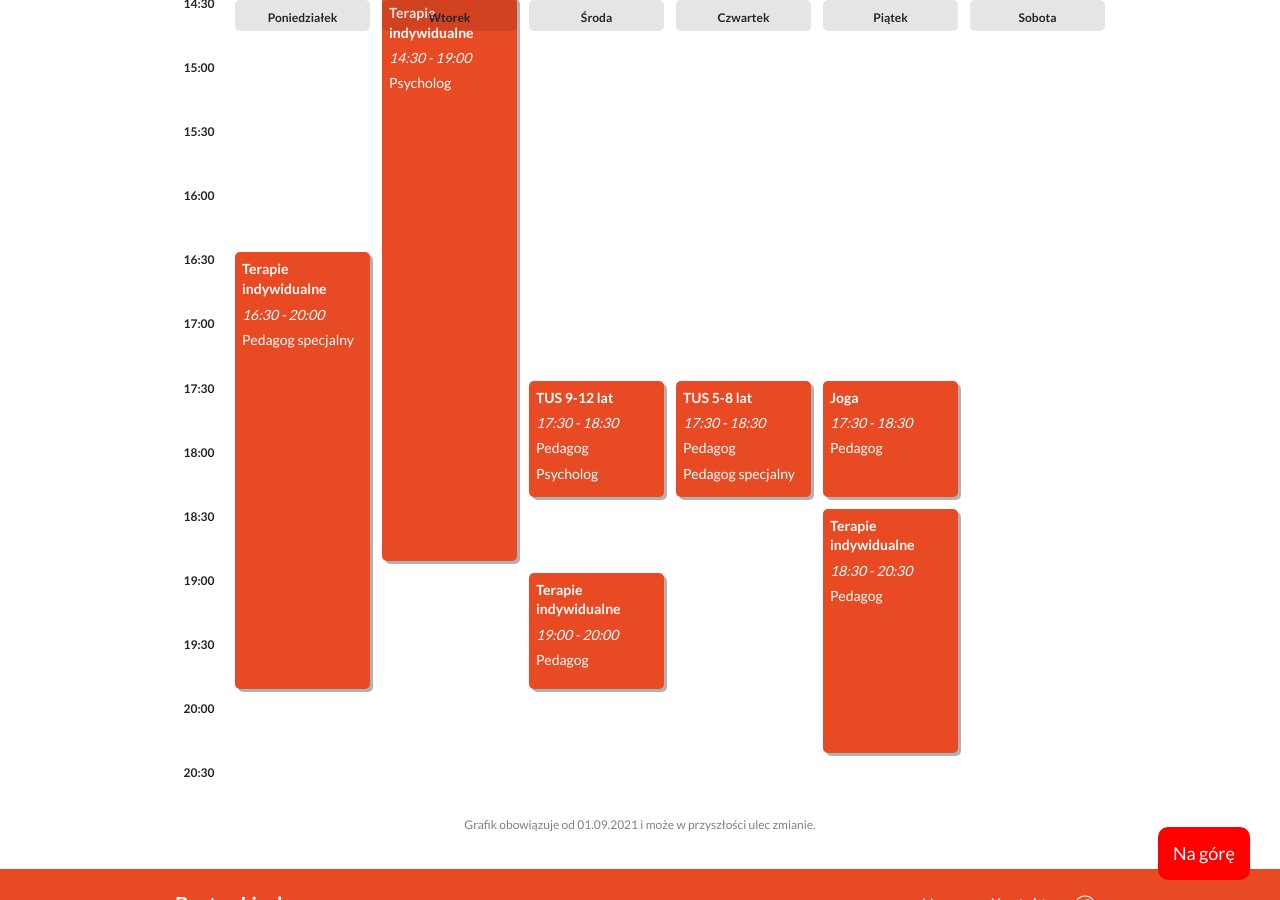
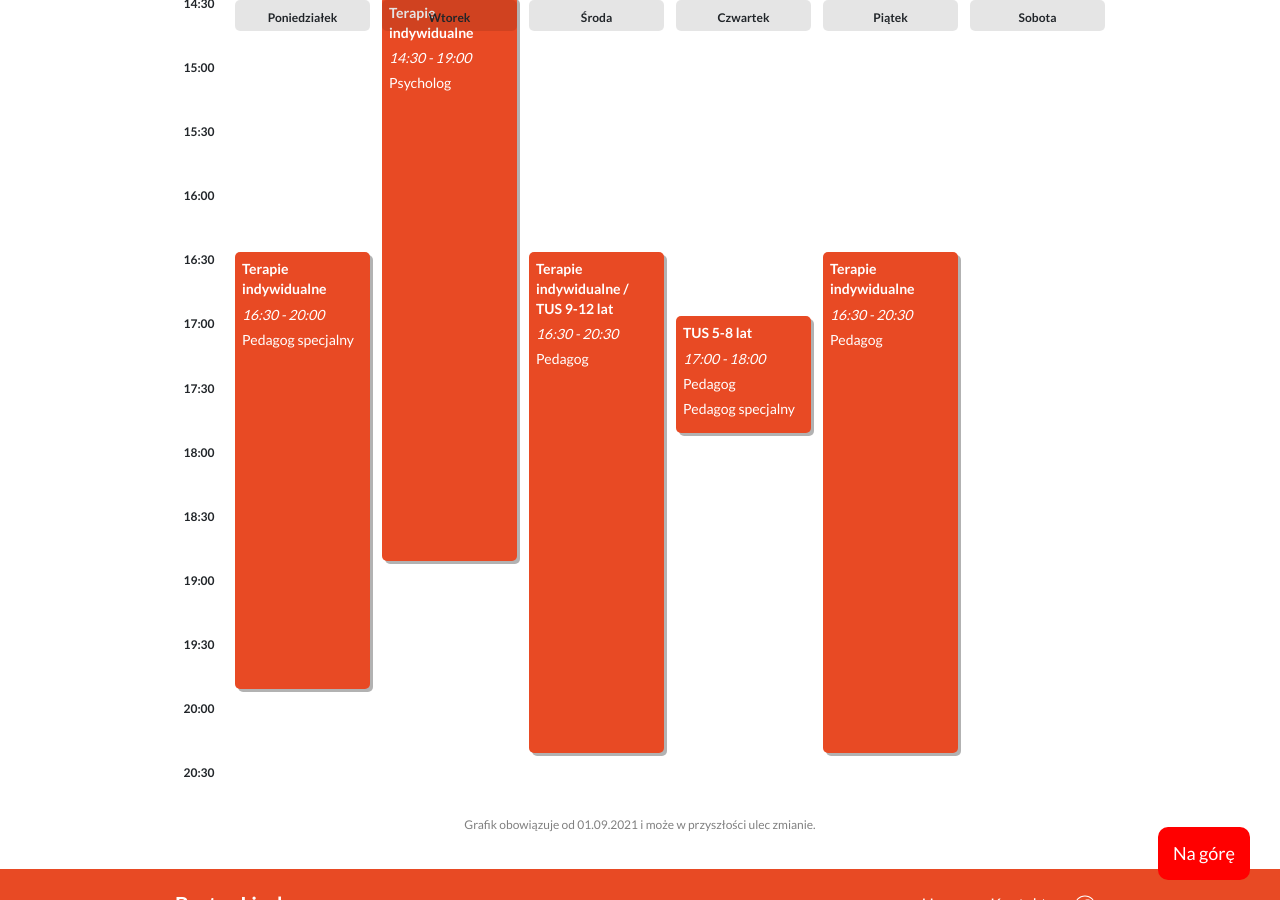
Before and after one commit to pawelkrysiak/bystrylisek, a Jekyll site: the page built from grafik.md, in a window 1280 px wide and 900 px high, scrolled down 572 px. Built offline with Jekyll 4.4.1, drawn with Linux system fonts in a browser that asks for light colours.

Commit message:
update grafik

```diff
--- a/_layouts/grafik.html
+++ b/_layouts/grafik.html
@@ -55,39 +55,26 @@ bodyClass: page-grafik
 
 	<span class="track-slot" aria-hidden="true" style="grid-column: track-3; grid-row: tracks;">Środa</span>
 
-    <div class="session" style="grid-column: track-3; grid-row: time-1730 / time-1830;">
-		<h3 class="session-title">TUS 9-12 lat</h3>
-		<span class="session-time">17:30 - 18:30</span>
-        <span class="session-presenter">Pedagog</span>
-        <span class="session-presenter">Psycholog</span>
-	</div>
-
-		<div class="session" style="grid-column: track-3; grid-row: time-1900 / time-2000;">
-		<h3 class="session-title">Terapie indywidualne</h3>
-		<span class="session-time">19:00 - 20:00</span>
+		<div class="session" style="grid-column: track-3; grid-row: time-1630 / time-2030;">
+		<h3 class="session-title">Terapie indywidualne / TUS 9-12 lat</h3>
+		<span class="session-time">16:30 - 20:30</span>
 		<span class="session-presenter">Pedagog</span>
 	</div>
 
     <span class="track-slot" aria-hidden="true" style="grid-column: track-4; grid-row: tracks;">Czwartek</span>
 
-	<div class="session" style="grid-column: track-4; grid-row: time-1730 / time-1830;">
+	<div class="session" style="grid-column: track-4; grid-row: time-1700 / time-1800;">
 		<h3 class="session-title">TUS 5-8 lat</h3>
-		<span class="session-time">17:30 - 18:30</span>
+		<span class="session-time">17:00 - 18:00</span>
         <span class="session-presenter">Pedagog</span>
         <span class="session-presenter">Pedagog specjalny</span>
 	</div>
 
     <span class="track-slot" aria-hidden="true" style="grid-column: track-5; grid-row: tracks;">Piątek</span>
 
-	<div class="session" style="grid-column: track-5; grid-row: time-1730 / time-1830;">
-		<h3 class="session-title">Joga</h3>
-		<span class="session-time">17:30 - 18:30</span>
-		<span class="session-presenter">Pedagog</span>
-	</div>
-
-	<div class="session" style="grid-column: track-5; grid-row: time-1830 / time-2030;">
+	<div class="session" style="grid-column: track-5; grid-row: time-1630 / time-2030;">
 		<h3 class="session-title">Terapie indywidualne</h3>
-		<span class="session-time">18:30 - 20:30</span>
+		<span class="session-time">16:30 - 20:30</span>
 		<span class="session-presenter">Pedagog</span>
 	</div>
 
```
